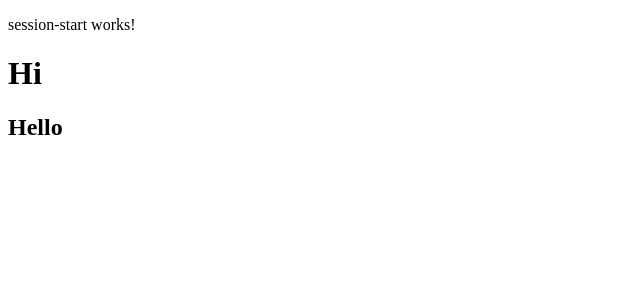
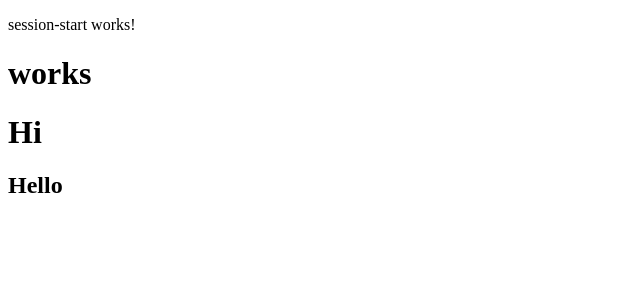
Before and after one commit to mugeshmugi00/teamz-meditaion-proj, an Angular app in the folder my-angular-app/: page /session-start in a window 1280 px wide. Shown: the top 300 px of the page, without its empty margins (0-640 px from the left). Built offline with nearby package versions, Linux system fonts and the light colour scheme.

Commit message:
add heading to session-start component

```diff
--- a/my-angular-app/src/app/pages/session-start/session-start.component.html
+++ b/my-angular-app/src/app/pages/session-start/session-start.component.html
@@ -1 +1,2 @@
 <p>session-start works!</p>
+<h1>works</h1>
```
